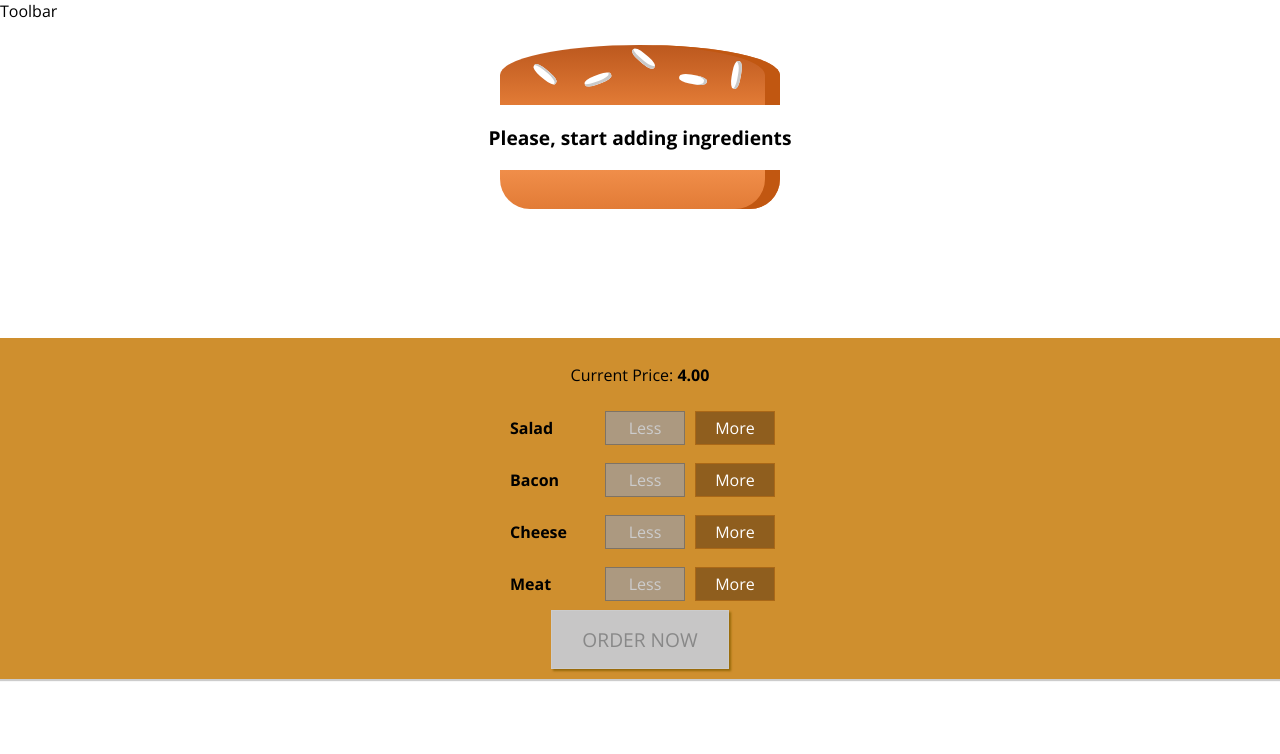
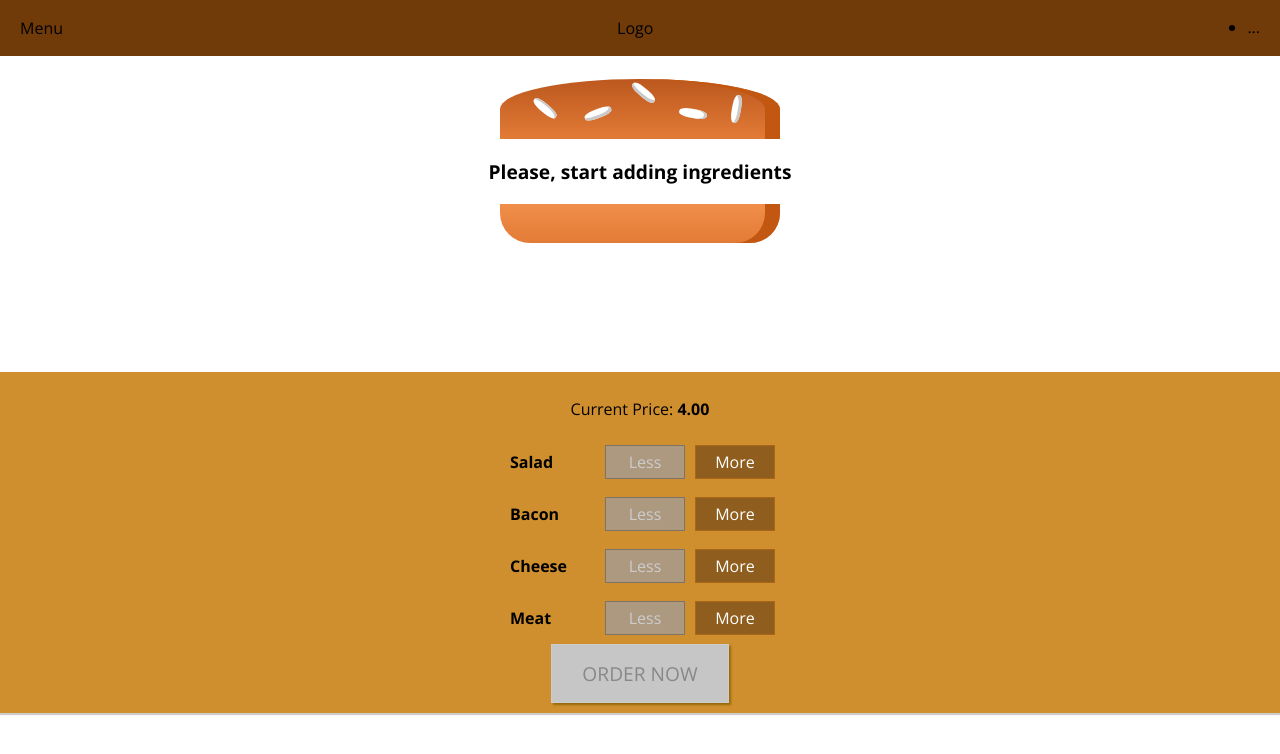
Before and after one commit to denlysenko/react-burger, a React app: page / in a window 1280 px wide. Shown: the top 754 px of the page. Built offline with nearby package versions, Linux system fonts and the light colour scheme.

Commit message:
Toolbar component

```diff
--- a/src/components/Layout/index.js
+++ b/src/components/Layout/index.js
@@ -1,11 +1,12 @@
 import React from 'react';
 
 import Aux from '../../hoc/Aux';
+import Toolbar from '../Navigation/Toolbar';
 import classes from './styles.css';
 
 const layout = props => (
   <Aux>
-    <div>Toolbar</div>
+    <Toolbar />
     <main className={classes.Content}>{props.children}</main>
   </Aux>
 );
--- a/src/components/Layout/styles.css
+++ b/src/components/Layout/styles.css
@@ -1,3 +1,3 @@
 .Content {
-  margin-top: 16px;
+  margin-top: 72px;
 }
--- /dev/null
+++ b/src/components/Navigation/Toolbar/index.js
@@ -0,0 +1,17 @@
+import React from 'react';
+
+import classes from './styles.css';
+
+const toolbar = props => (
+  <header className={classes.Toolbar}>
+    <div>Menu</div>
+    <div>Logo</div>
+    <nav>
+      <ul>
+        <li>...</li>
+      </ul>
+    </nav>
+  </header>
+);
+
+export default toolbar;
--- /dev/null
+++ b/src/components/Navigation/Toolbar/styles.css
@@ -0,0 +1,18 @@
+.Toolbar {
+  width: 100%;
+  height: 56px;
+  position: fixed;
+  top: 0;
+  left: 0;
+  background-color: #703b09;
+  display: flex;
+  justify-content: space-between;
+  align-items: center;
+  padding: 0 20px;
+  box-sizing: border-box;
+  z-index: 90;
+}
+
+.Toolbar nav {
+  height: 100%;
+}
```
